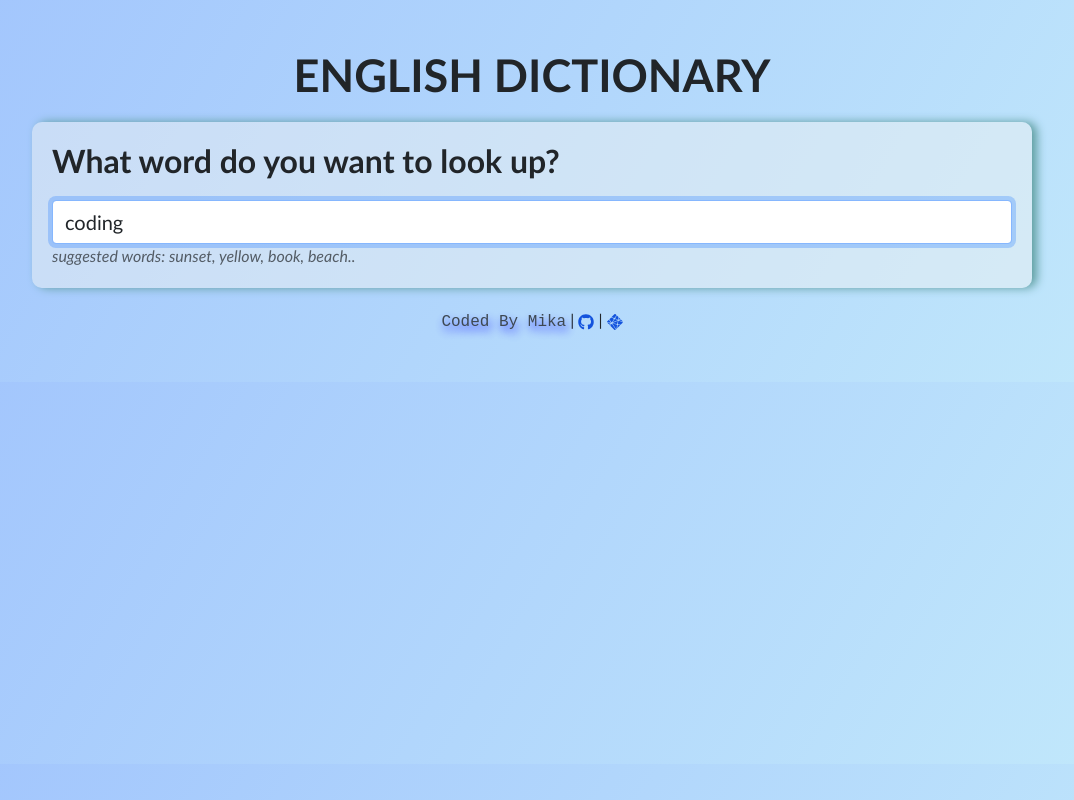
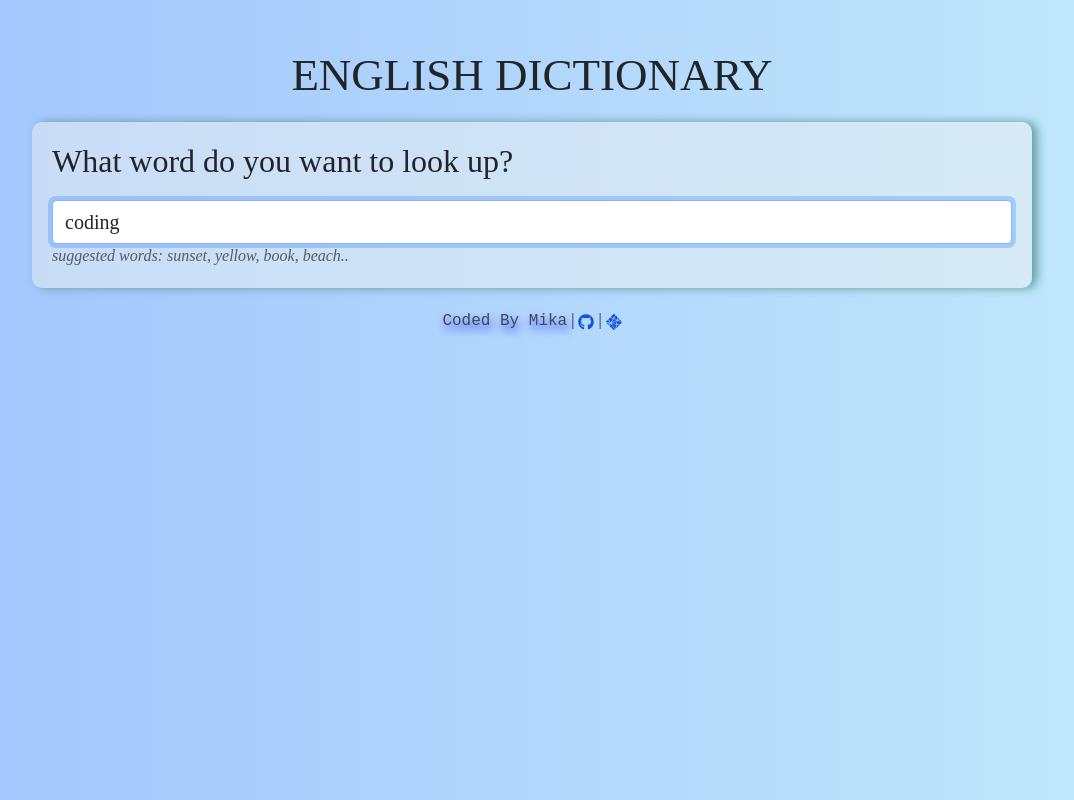
Before and after one commit to aqualinka/react-dictionaryapp, a React (Create React App) app: page / in a window 1280 px wide. Shown: the whole page, without its empty margins (108-1182 px from the left). Built offline with nearby package versions, Linux system fonts and the light colour scheme; no server answers.

Commit message:
updated fontfamily

```diff
--- a/src/App.css
+++ b/src/App.css
@@ -1,15 +1,16 @@
 body{
-    font-family: 'Gill Sans', 'Gill Sans MT', Calibri, 'Trebuchet MS', sans-serif;
+    font-family: 'Times New Roman', Times, serif;
     box-sizing: border-box;
-    background-image: linear-gradient(120deg, #a1c4fd 0%, #c2e9fb 100%);
+    background-image: linear-gradient(90deg, #a1c4fd 0%, #c2e9fb 100%);
 }
 .container{
     width: 80%;
 }
 .App-header h1{
+
    text-align: center;
    font-size: 45px;
-   font-weight: 900;
+
 }
 section {
     background: rgba(237, 241, 241, 0.5);
@@ -21,7 +22,7 @@ section {
 footer span{
     font-family: monospace;
     opacity: 0.8;
-  text-shadow: 2px 5px 10px blue;
+    text-shadow: 2px 5px 10px blue;
 }
 footer a{
     color: rgb(19, 83, 221);
--- a/src/Dictionary.css
+++ b/src/Dictionary.css
@@ -3,7 +3,7 @@
 }
 .secondheading{
     margin-bottom : 20px;
-    font-weight: 700;
+
 }
 p{
     margin: 0;
```
